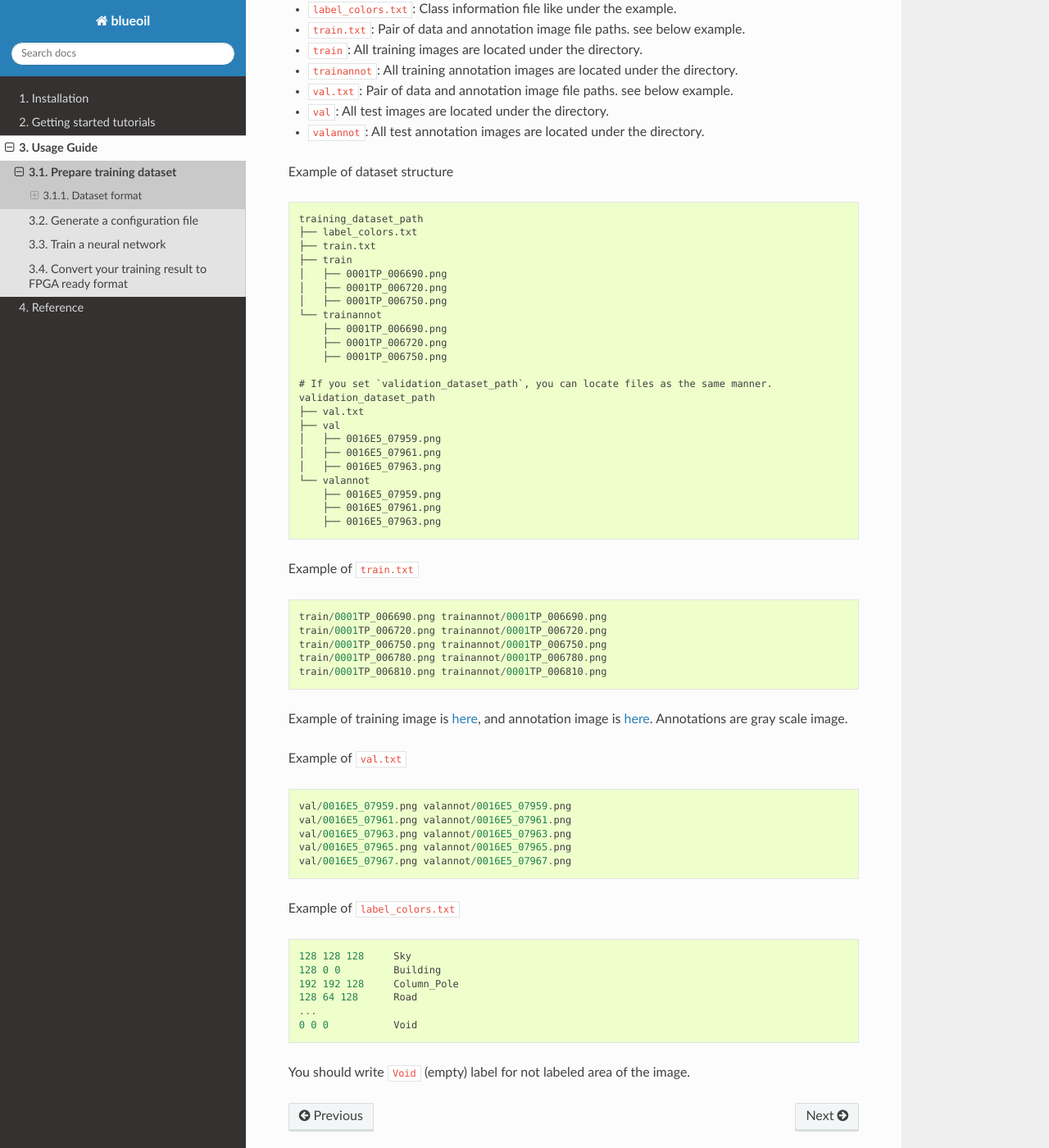
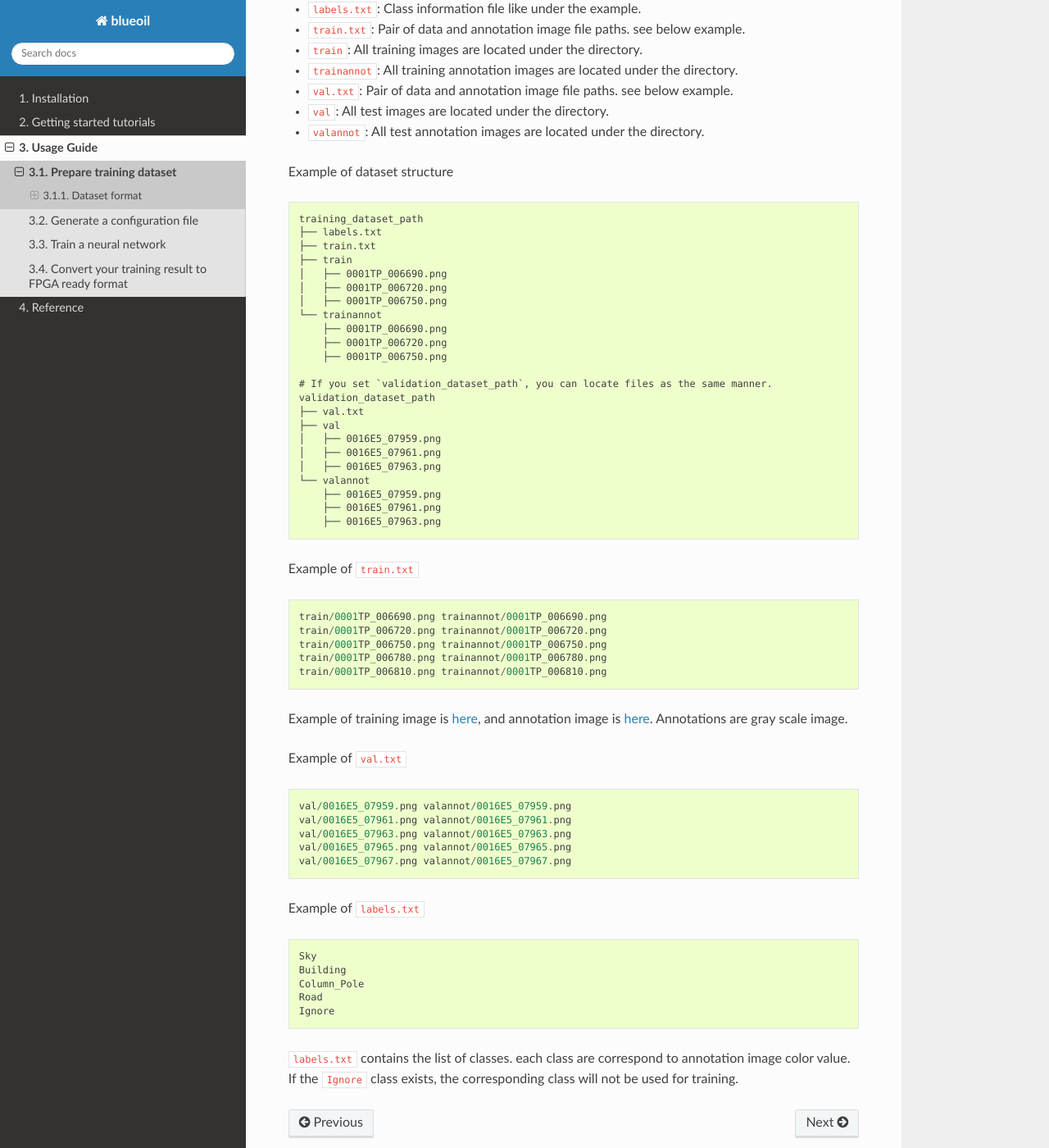
Before and after one commit to blue-oil/blueoil, a Sphinx documentation site: the page built from docs/usage/dataset.md, in a window 1280 px wide and 1400 px high, scrolled down 3108 px. Shown: the whole window at 82% size. Built offline with Sphinx 7.4.7 and the Read the Docs theme 2.0.0, drawn with Linux system fonts in a browser that asks for light colours; formulas are drawn with MathJax 3; pages that are not in the unit, such as notebooks, are missing from menus.

Commit message:
Change camvid_custom dataset format

````diff
--- a/docs/usage/dataset.md
+++ b/docs/usage/dataset.md
@@ -137,7 +137,7 @@ It is data format based on [CamVid](http://mi.eng.cam.ac.uk/research/projects/Vi
 
 Place the following files and directory.
 
-- `label_colors.txt`: Class information file like under the example.
+- `labels.txt`: Class information file like under the example.
 - `train.txt`: Pair of data and annotation image file paths. see below example.
 - `train`: All training images are located under the directory.
 - `trainannot`: All training annotation images are located under the directory.
@@ -149,7 +149,7 @@ Example of dataset structure
 
 ```
 training_dataset_path
-├── label_colors.txt
+├── labels.txt
 ├── train.txt
 ├── train
 │   ├── 0001TP_006690.png
@@ -195,15 +195,15 @@ val/0016E5_07965.png valannot/0016E5_07965.png
 val/0016E5_07967.png valannot/0016E5_07967.png
 ```
 
-Example of `label_colors.txt`
+Example of `labels.txt`
 
 ```
-128 128 128	Sky
-128 0 0		Building
-192 192 128	Column_Pole
-128 64 128	Road
-...
-0 0 0		Void
+Sky
+Building
+Column_Pole
+Road
+Ignore
 ```
 
-You should write `Void` (empty) label for not labeled area of the image.
+`labels.txt` contains the list of classes. each class are correspond to annotation image color value.
+If the `Ignore` class exists, the corresponding class will not be used for training.
````
Also changed, not shown: 2 other files.
